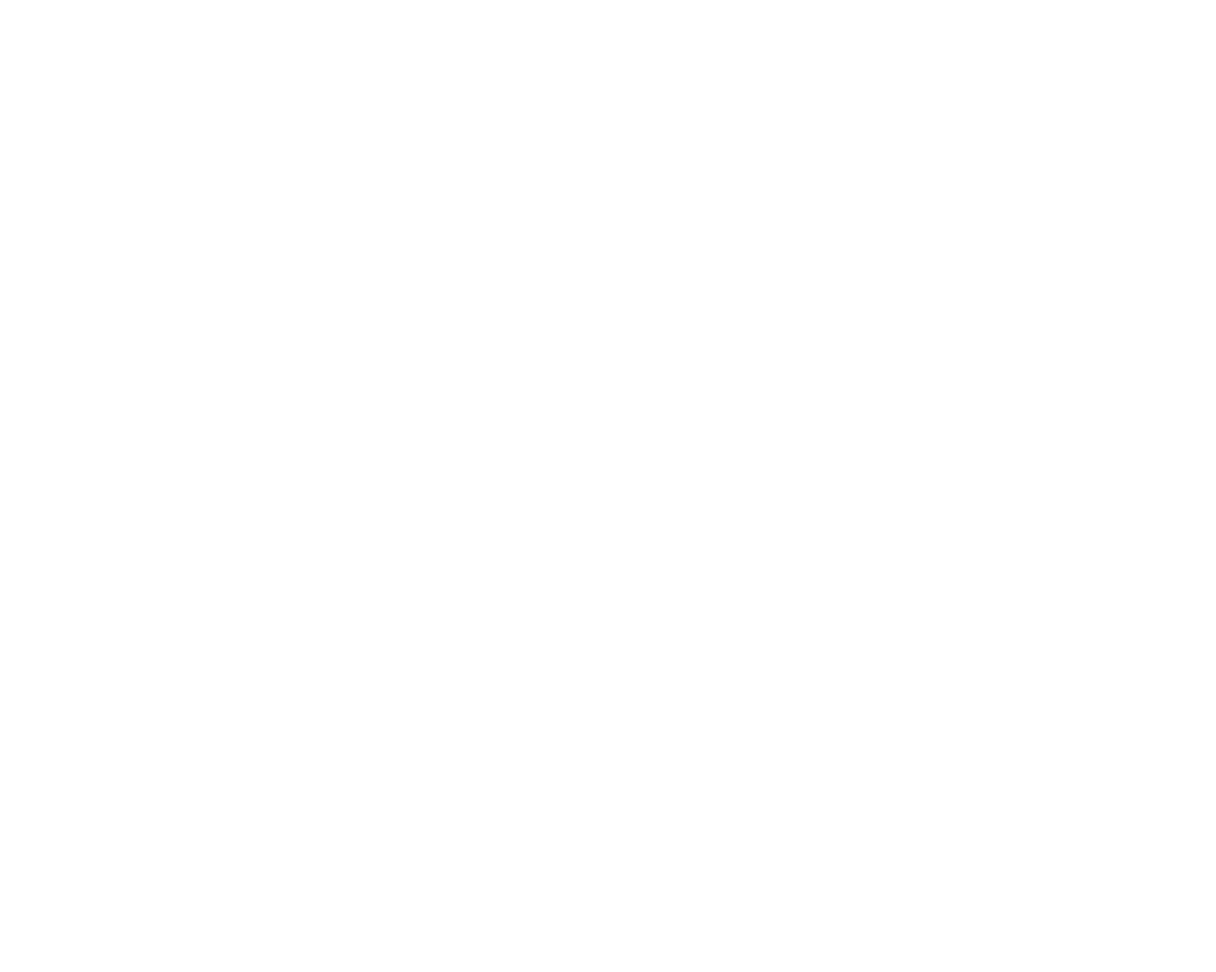
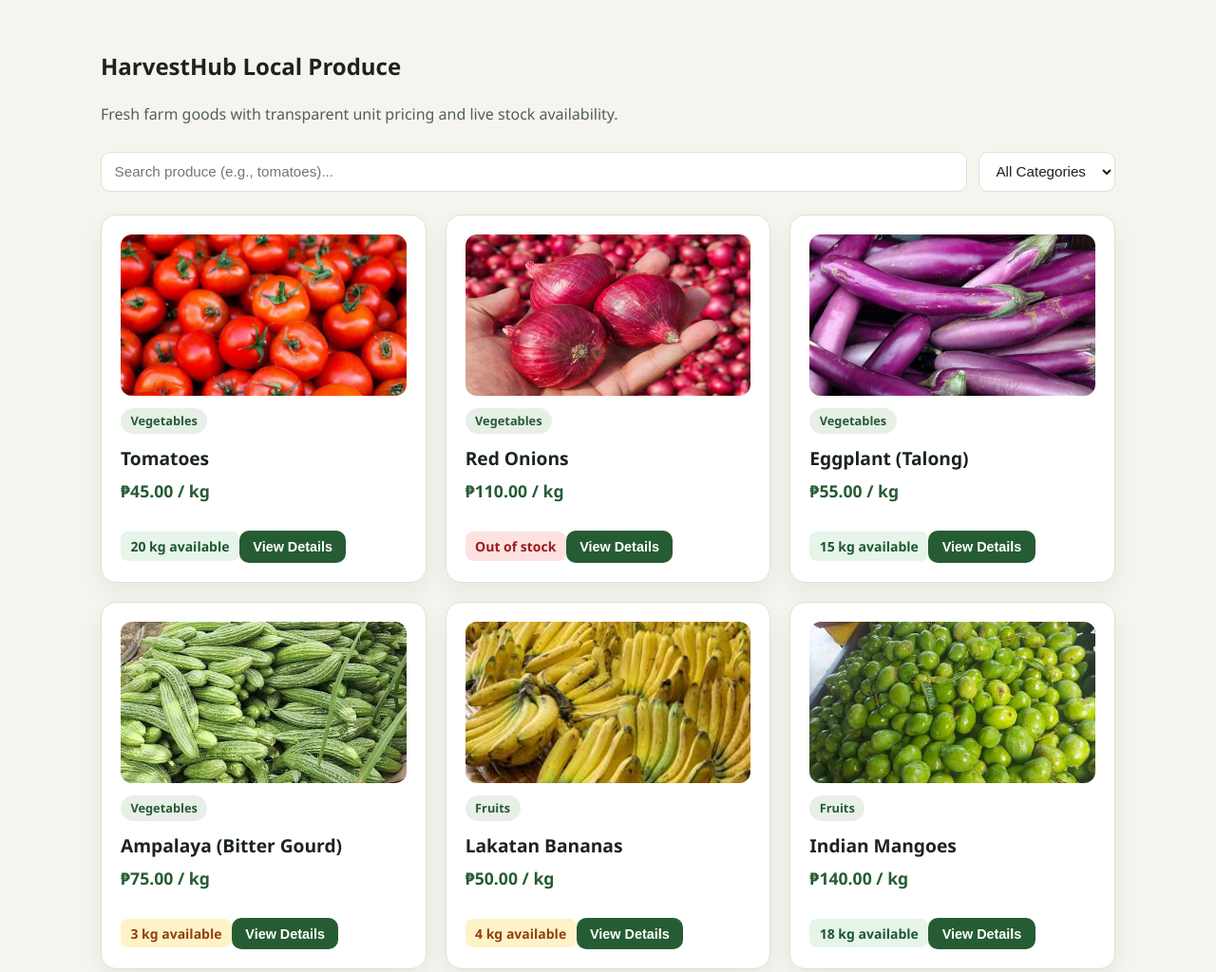
Before and after one commit to wendxzpy/final-project-pabahe-zerrudo, a plain HTML site: page index.html in a window 1280 px wide. Shown: the top 1024 px of the page at 95% size. Before the commit the page ends 800 px from the top, so only its background shows below. Drawn offline with Linux system fonts and the light colour scheme.

Commit message:
Product Listing Page

```diff
--- a/index.html
+++ b/index.html
@@ -1,11 +1,37 @@
 <!DOCTYPE html>
 <html lang="en">
 <head>
-    <meta charset="UTF-8">
-    <meta name="viewport" content="width=device-width, initial-scale=1.0">
-    <title>App Name</title>
+  <meta charset="UTF-8" />
+  <meta name="viewport" content="width=device-width, initial-scale=1.0" />
+  <title>HarvestHub — Local Produce Marketplace</title>
+  <link rel="stylesheet" href="styles.css" />
 </head>
 <body>
+  <main class="container">
+    <section aria-labelledby="marketplace-heading">
+      <header class="section-header">
+        <h1 id="marketplace-heading">HarvestHub Local Produce</h1>
+        <p>Fresh farm goods with transparent unit pricing and live stock availability.</p>
+      </header>
 
+      <div class="marketplace-controls">
+        <label for="search-input" class="visually-hidden">Search produce</label>
+        <input id="search-input" type="search" placeholder="Search produce (e.g., tomatoes)..." />
+
+        <label for="category-select" class="visually-hidden">Filter by category</label>
+        <select id="category-select">
+          <option value="All">All Categories</option>
+          <option value="Vegetables">Vegetables</option>
+          <option value="Fruits">Fruits</option>
+        </select>
+      </div>
+
+      <aside id="product-details" class="product-details" aria-live="polite" hidden></aside>
+
+      <div id="produce-grid" class="produce-grid"></div>
+    </section>
+  </main>
+
+  <script src="script.js"></script>
 </body>
 </html>
--- a/script.js
+++ b/script.js
@@ -0,0 +1,185 @@
+const produceList = [
+  {
+    id: 1,
+    name: "Tomatoes",
+    category: "Vegetables",
+    price: 45,
+    unit: "kg",
+    stock: 20,
+    image: "images/tomatoes.jpg",
+    description: "Freshly harvested vine-ripened native tomatoes, ideal for salads, sauces, and everyday cooking."
+  },
+  {
+    id: 2,
+    name: "Red Onions",
+    category: "Vegetables",
+    price: 110,
+    unit: "kg",
+    stock: 0,
+    image: "images/Red-Onion.jpeg",
+    description: "Crisp, aromatic red onions cured naturally after harvest for longer kitchen shelf life."
+  },
+  {
+    id: 3,
+    name: "Eggplant (Talong)",
+    category: "Vegetables",
+    price: 55,
+    unit: "kg",
+    stock: 15,
+    image: "images/eggplant.jpg",
+    description: "Glossy purple eggplants picked young for tender flesh and rich flavor in grilling or stews."
+  },
+  {
+    id: 4,
+    name: "Ampalaya (Bitter Gourd)",
+    category: "Vegetables",
+    price: 75,
+    unit: "kg",
+    stock: 3,
+    image: "images/amplaya.jpg",
+    description: "Firm, bumpy green ampalaya harvested early in the morning for crisp texture and balanced bitterness."
+  },
+  {
+    id: 5,
+    name: "Lakatan Bananas",
+    category: "Fruits",
+    price: 50,
+    unit: "kg",
+    stock: 4,
+    image: "images/lakatan bananas.jpg",
+    description: "Sweet, firm local Lakatan bananas harvested at peak maturity with zero artificial ripening."
+  },
+  {
+    id: 6,
+    name: "Indian Mangoes",
+    category: "Fruits",
+    price: 140,
+    unit: "kg",
+    stock: 18,
+    image: "images/indian mangoes.jpg",
+    description: "Juicy, fragrant ripe Carabao mangoes with honey-sweet flavor and minimal fiber."
+  },
+  {
+    id: 7,
+    name: "Pineapples",
+    category: "Fruits",
+    price: 65,
+    unit: "piece",
+    stock: 10,
+    image: "images/pineapples.jpg",
+    description: "Naturally sweet, golden-fleshed pineapples with a crisp core and bright tropical aroma."
+  },
+  {
+    id: 8,
+    name: "Calamansi",
+    category: "Fruits",
+    price: 80,
+    unit: "kg",
+    stock: 0,
+    image: "images/calamansi.jpg",
+    description: "Zesty, freshly picked calamansi packed with bright citrus juice for dressings, marinades, and drinks."
+  }
+];
+
+const produceGrid = document.getElementById("produce-grid");
+const searchInput = document.getElementById("search-input");
+const categorySelect = document.getElementById("category-select");
+const productDetails = document.getElementById("product-details");
+
+function filterProduce() {
+  const query = searchInput.value.trim().toLowerCase();
+  const category = categorySelect.value;
+
+  const filtered = produceList.filter((item) => {
+    const matchesSearch =
+      item.name.toLowerCase().includes(query) ||
+      item.description.toLowerCase().includes(query);
+    const matchesCategory = category === "All" || item.category === category;
+    return matchesSearch && matchesCategory;
+  });
+
+  renderProduceCards(filtered);
+}
+
+function showProductDetails(item) {
+  productDetails.hidden = false;
+  productDetails.innerHTML = "";
+
+  const closeBtn = document.createElement("button");
+  closeBtn.type = "button";
+  closeBtn.className = "close-details-btn";
+  closeBtn.textContent = "Close";
+  closeBtn.addEventListener("click", () => {
+    productDetails.hidden = true;
+  });
+
+  const img = document.createElement("img");
+  img.src = item.image;
+  img.alt = item.name;
+  img.className = "details-image";
+
+  const heading = document.createElement("h2");
+  heading.textContent = item.name;
+
+  const desc = document.createElement("p");
+  desc.textContent = item.description;
+
+  const meta = document.createElement("p");
+  const statusText = item.stock > 0 ? `${item.stock} ${item.unit} available` : "Out of stock";
+  meta.textContent = `₱${Number(item.price).toFixed(2)} / ${item.unit} • ${statusText}`;
+
+  productDetails.append(closeBtn, img, heading, desc, meta);
+}
+
+function renderProduceCards(items) {
+  produceGrid.innerHTML = "";
+
+  if (items.length === 0) {
+    const emptyMsg = document.createElement("p");
+    emptyMsg.className = "empty-state";
+    emptyMsg.textContent = "No matching produce found.";
+    produceGrid.appendChild(emptyMsg);
+    return;
+  }
+
+  items.forEach((item) => {
+    const card = document.createElement("article");
+    card.className = "produce-card";
+
+    const img = document.createElement("img");
+    img.src = item.image;
+    img.alt = item.name;
+    img.className = "produce-image";
+
+    const categoryBadge = document.createElement("span");
+    categoryBadge.className = "category-badge";
+    categoryBadge.textContent = item.category;
+
+    const title = document.createElement("h2");
+    title.textContent = item.name;
+
+    const price = document.createElement("p");
+    price.className = "produce-price";
+    price.textContent = `₱${Number(item.price).toFixed(2)} / ${item.unit}`;
+
+    const stock = document.createElement("p");
+    stock.className = "stock-status";
+    stock.textContent = item.stock > 0 ? `${item.stock} ${item.unit} available` : "Out of stock";
+    if (item.stock === 0) stock.classList.add("out-of-stock");
+    else if (item.stock <= 5) stock.classList.add("low-stock");
+
+    const detailsBtn = document.createElement("button");
+    detailsBtn.type = "button";
+    detailsBtn.className = "details-btn";
+    detailsBtn.textContent = "View Details";
+    detailsBtn.addEventListener("click", () => showProductDetails(item));
+
+    card.append(img, categoryBadge, title, price, stock, detailsBtn);
+    produceGrid.appendChild(card);
+  });
+}
+
+searchInput.addEventListener("input", filterProduce);
+categorySelect.addEventListener("change", filterProduce);
+
+renderProduceCards(produceList);
--- a/styles.css
+++ b/styles.css
@@ -0,0 +1,190 @@
+:root {
+  --bg-page: #f6f4ee;
+  --bg-surface: #ffffff;
+  --bg-pill: #e7efe6;
+  --text-main: #1b241c;
+  --text-muted: #526053;
+  --accent-farm: #265c34;
+  --border-subtle: #dce3d9;
+  --shadow-card: 0 10px 24px rgba(27, 36, 28, 0.06);
+}
+
+* {
+  box-sizing: border-box;
+}
+
+body {
+  margin: 0;
+  font-family: "Segoe UI", system-ui, -apple-system, sans-serif;
+  background-color: var(--bg-page);
+  color: var(--text-main);
+  line-height: 1.5;
+}
+
+.visually-hidden {
+  position: absolute;
+  width: 1px;
+  height: 1px;
+  overflow: hidden;
+  clip: rect(0 0 0 0);
+  white-space: nowrap;
+}
+
+.container {
+  max-width: 1100px;
+  margin: 0 auto;
+  padding: 2rem 1rem 3.5rem;
+}
+
+.section-header {
+  margin-bottom: 1.75rem;
+}
+
+.section-header p {
+  margin: 0.25rem 0 0;
+  color: var(--text-muted);
+}
+
+.marketplace-controls {
+  display: flex;
+  flex-wrap: wrap;
+  gap: 0.75rem;
+  margin-bottom: 1.5rem;
+}
+
+.marketplace-controls input,
+.marketplace-controls select {
+  padding: 0.65rem 0.85rem;
+  border: 1px solid var(--border-subtle);
+  border-radius: 10px;
+  background: var(--bg-surface);
+  color: var(--text-main);
+  font-size: 0.95rem;
+}
+
+.marketplace-controls input {
+  flex: 1 1 220px;
+}
+
+.product-details {
+  margin-bottom: 1.5rem;
+  padding: 1.25rem;
+  border: 1px solid var(--accent-farm);
+  border-radius: 16px;
+  background: var(--bg-surface);
+  box-shadow: var(--shadow-card);
+}
+
+.product-details h2 {
+  margin: 0.5rem 0 0.4rem;
+}
+
+.product-details p {
+  margin: 0.35rem 0;
+  color: var(--text-muted);
+}
+
+.details-image {
+  width: 100%;
+  max-width: 320px;
+  height: 200px;
+  object-fit: cover;
+  border-radius: 12px;
+  margin: 0.75rem 0 0.5rem;
+  display: block;
+}
+
+.produce-grid {
+  display: grid;
+  grid-template-columns: repeat(auto-fit, minmax(260px, 1fr));
+  gap: 1.25rem;
+}
+
+.produce-card {
+  background: var(--bg-surface);
+  border: 1px solid var(--border-subtle);
+  border-radius: 16px;
+  padding: 1.25rem;
+  box-shadow: var(--shadow-card);
+  transition: transform 0.2s ease, border-color 0.2s ease;
+}
+
+.produce-card:hover {
+  transform: translateY(-3px);
+  border-color: var(--accent-farm);
+}
+
+.produce-image {
+  width: 100%;
+  height: 170px;
+  object-fit: cover;
+  border-radius: 12px;
+  margin-bottom: 0.85rem;
+  display: block;
+}
+
+.category-badge {
+  display: inline-block;
+  padding: 0.25rem 0.65rem;
+  border-radius: 999px;
+  background: var(--bg-pill);
+  color: var(--accent-farm);
+  font-size: 0.8rem;
+  font-weight: 600;
+}
+
+.produce-card h2 {
+  margin: 0.75rem 0 0.35rem;
+  font-size: 1.2rem;
+}
+
+.produce-price {
+  margin: 0 0 0.9rem;
+  font-size: 1.1rem;
+  font-weight: 700;
+  color: var(--accent-farm);
+}
+
+.stock-status {
+  margin: 0;
+  display: inline-block;
+  padding: 0.3rem 0.65rem;
+  border-radius: 8px;
+  font-size: 0.875rem;
+  font-weight: 600;
+  background: #e6f4ea;
+  color: #1e5631;
+}
+
+.stock-status.low-stock {
+  background: #fef3c7;
+  color: #92400e;
+}
+
+.stock-status.out-of-stock {
+  background: #fee2e2;
+  color: #991b1b;
+}
+
+.details-btn,
+.close-details-btn {
+  margin-top: 0.9rem;
+  padding: 0.55rem 0.9rem;
+  border: 0;
+  border-radius: 10px;
+  background: var(--accent-farm);
+  color: #ffffff;
+  font-size: 0.9rem;
+  font-weight: 600;
+  cursor: pointer;
+}
+
+.details-btn:hover,
+.close-details-btn:hover {
+  opacity: 0.92;
+}
+
+.empty-state {
+  grid-column: 1 / -1;
+  color: var(--text-muted);
+}
```
Also changed, not shown: images/Red-Onion.jpeg (added), images/amplaya.jpg (added), images/calamansi.jpg (added), images/eggplant.jpg (added), images/indian mangoes.jpg (added), images/lakatan bananas.jpg (added), images/pineapples.jpg (added), images/tomatoes.jpg (added), 2 other files.
